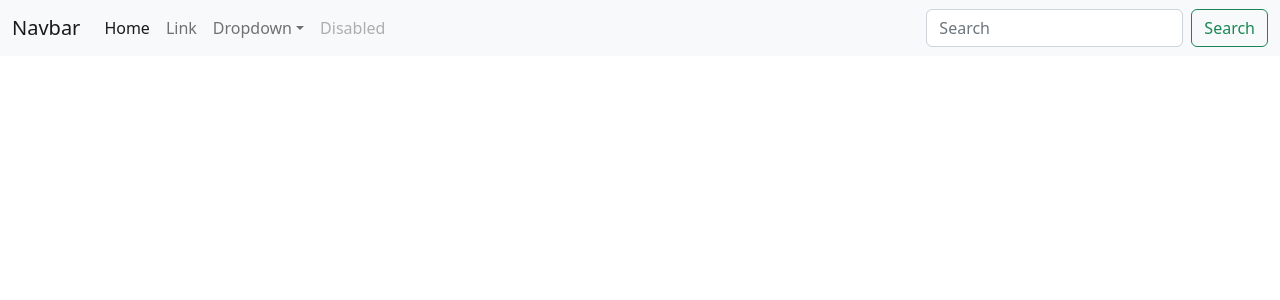
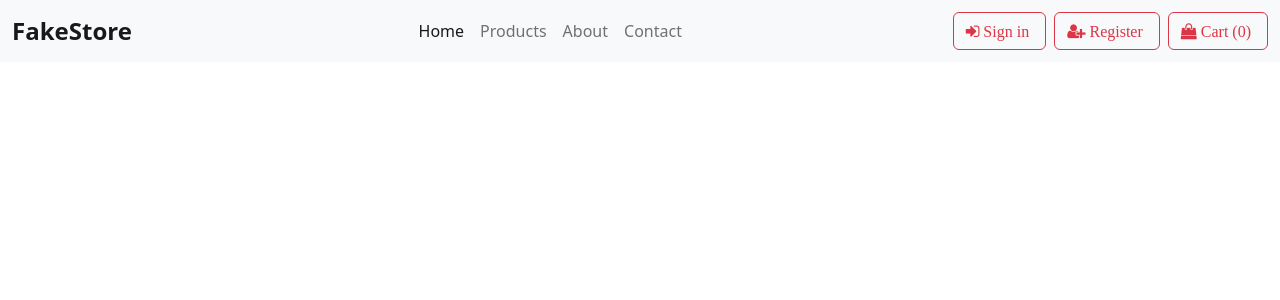
Before and after one commit to Kavvannah/fake-store, a React (Create React App) app in the folder final/: page / in a window 1280 px wide. Shown: the top 300 px of the page. Built offline with nearby package versions, Linux system fonts and the light colour scheme.

Commit message:
:green_heart: navbar icons

```diff
--- a/final/package.json
+++ b/final/package.json
@@ -3,6 +3,10 @@
   "version": "0.1.0",
   "private": true,
   "dependencies": {
+    "@fortawesome/fontawesome-svg-core": "^6.2.1",
+    "@fortawesome/free-regular-svg-icons": "^6.2.1",
+    "@fortawesome/free-solid-svg-icons": "^6.2.1",
+    "@fortawesome/react-fontawesome": "^0.2.0",
     "@testing-library/jest-dom": "^5.16.5",
     "@testing-library/react": "^13.4.0",
     "@testing-library/user-event": "^13.5.0",
--- a/final/src/components/Navbar.js
+++ b/final/src/components/Navbar.js
@@ -1,46 +1,63 @@
-import React from 'react';
+import React from "react";
 
 const Navbar = () => {
   return (
     <div>
       <nav class="navbar navbar-expand-lg bg-light">
         <div class="container-fluid">
-    <a class="navbar-brand" href="#">Navbar</a>
-    <button class="navbar-toggler" type="button" data-bs-toggle="collapse" data-bs-target="#navbarSupportedContent" aria-controls="navbarSupportedContent" aria-expanded="false" aria-label="Toggle navigation">
+          <a class="navbar-brand fw-bold fs-4" href="#">
+            FakeStore
+          </a>
+          <button
+            class="navbar-toggler"
+            type="button"
+            data-bs-toggle="collapse"
+            data-bs-target="#navbarSupportedContent"
+            aria-controls="navbarSupportedContent"
+            aria-expanded="false"
+            aria-label="Toggle navigation"
+          >
             <span class="navbar-toggler-icon"></span>
           </button>
           <div class="collapse navbar-collapse" id="navbarSupportedContent">
-      <ul class="navbar-nav me-auto mb-2 mb-lg-0">
+            <ul class="navbar-nav mx-auto mb-2 mb-lg-0">
               <li class="nav-item">
-          <a class="nav-link active" aria-current="page" href="#">Home</a>
+                <a class="nav-link active" aria-current="page" href="#">
+                  Home
+                </a>
               </li>
               <li class="nav-item">
-          <a class="nav-link" href="#">Link</a>
-        </li>
-        <li class="nav-item dropdown">
-          <a class="nav-link dropdown-toggle" href="#" role="button" data-bs-toggle="dropdown" aria-expanded="false">
-            Dropdown
+                <a class="nav-link" href="#">
+                  Products
                 </a>
-          <ul class="dropdown-menu">
-            <li><a class="dropdown-item" href="#">Action</a></li>
-            <li><a class="dropdown-item" href="#">Another action</a></li>
-            <li><hr class="dropdown-divider" /></li>
-            <li><a class="dropdown-item" href="#">Something else here</a></li>
-          </ul>
               </li>
               <li class="nav-item">
-          <a class="nav-link disabled">Disabled</a>
+                <a class="nav-link" href="#">
+                  About
+                </a>
+              </li>
+              <li class="nav-item">
+                <a class="nav-link" href="#">
+                  Contact
+                </a>
               </li>
             </ul>
-      <form class="d-flex" role="search">
-        <input class="form-control me-2" type="search" placeholder="Search" aria-label="Search"/>
-        <button class="btn btn-outline-success" type="submit">Search</button>
-      </form>
+            <div className="buttons">
+                <a href="" className="btn btn-outline-danger">
+                    <i className="fa fa-sign-in me-1"> Sign in</i>
+                </a>
+                <a href="" className="btn btn-outline-danger ms-2">
+                    <i className="fa fa-user-plus me-1"> Register</i>
+                </a>
+                <a href="" className="btn btn-outline-danger ms-2">
+                    <i className="fa fa-shopping-bag me-1"> Cart (0)</i>
+                </a>
+            </div>
           </div>
         </div>
       </nav>
     </div>
   );
-}
+};
 
 export default Navbar;
```
Also changed, not shown: 1 other file (tests, documents, lock files or other folders). Lines whose indentation alone changed are shown as unchanged.
